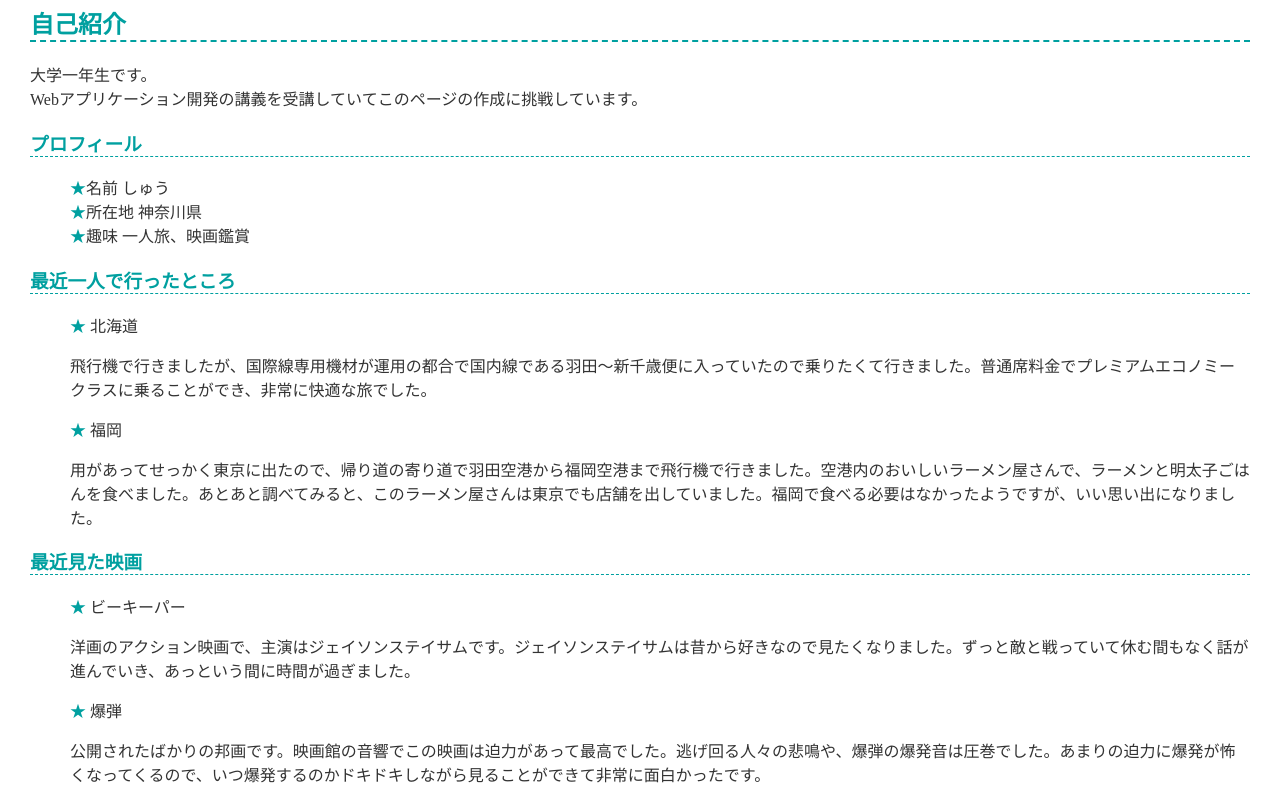
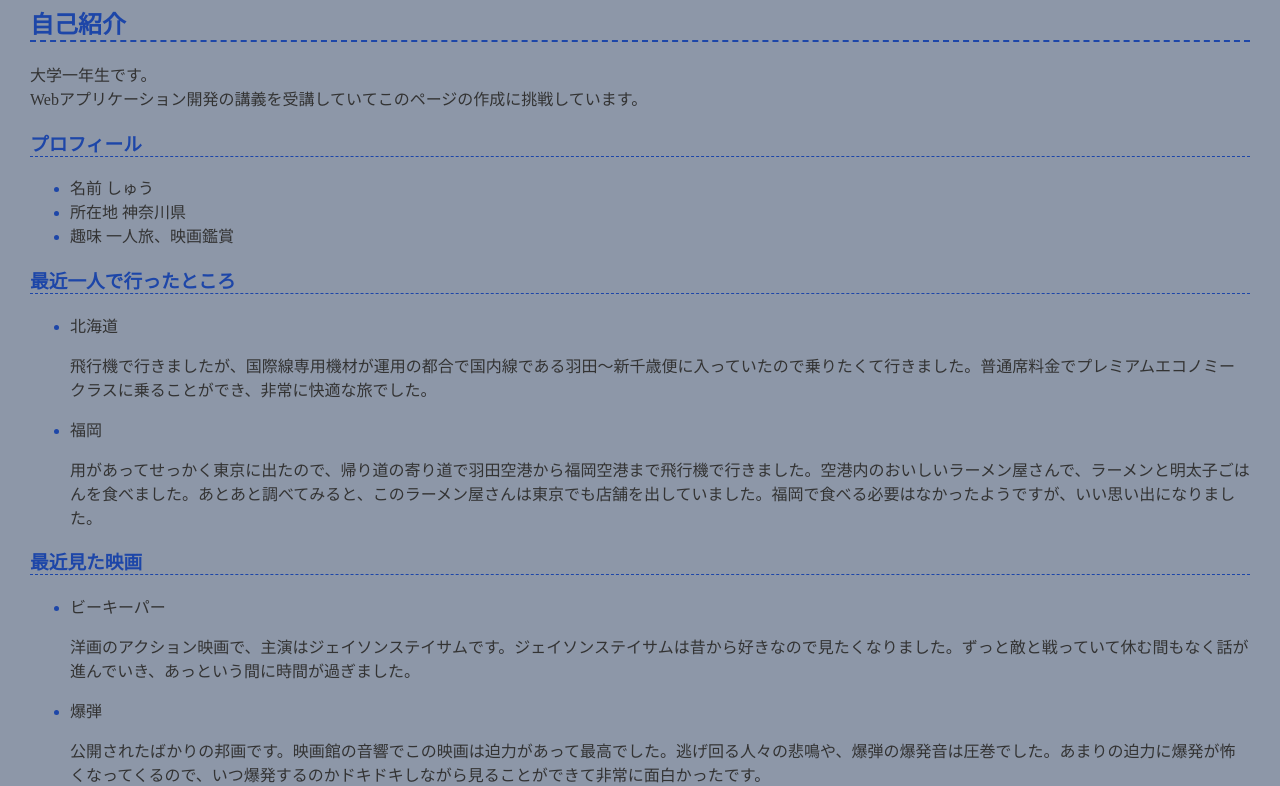
Before and after one commit to 251zs00280-ui/251zs00280-ui.github.io, a plain HTML site: page index.html in a window 1280 px wide. Shown: the part 117-903 px from the top of the page. Drawn offline with Linux system fonts and the light colour scheme.

Commit message:
Update style.css

```diff
--- a/style.css
+++ b/style.css
@@ -3,7 +3,7 @@
 -------------------- */
 
 :root {
-  --theme-color: #00a0a0;
+  --theme-color: #1D46A8;
 }
 
 * {
@@ -19,6 +19,7 @@ body {
   margin: 0;
   padding: 30px;
   color: #333;
+  background: #8D97A8;
 }
 
 /* --------------------
@@ -35,9 +36,9 @@ h1, h2, h3 {
 -------------------- */
 
 ul {
-  list-style: none;
+  list-style: disc; /* 普通の点に戻す */
 }
-li:before {
-  content: "★";
-  color: var(--theme-color);
+
+li::marker {
+  color: var(--theme-color); /* リストの点の色をテーマカラーに */
 }
```
